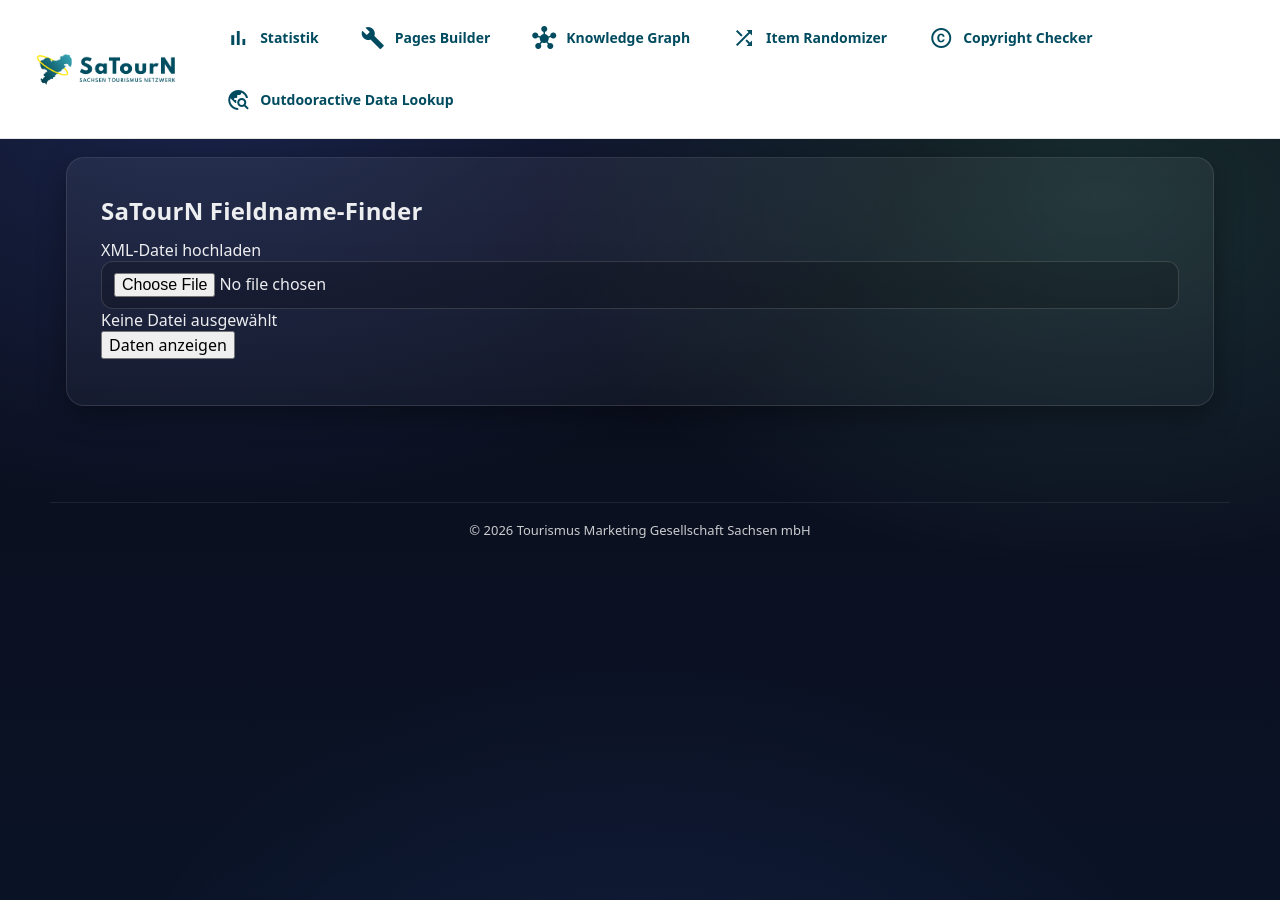
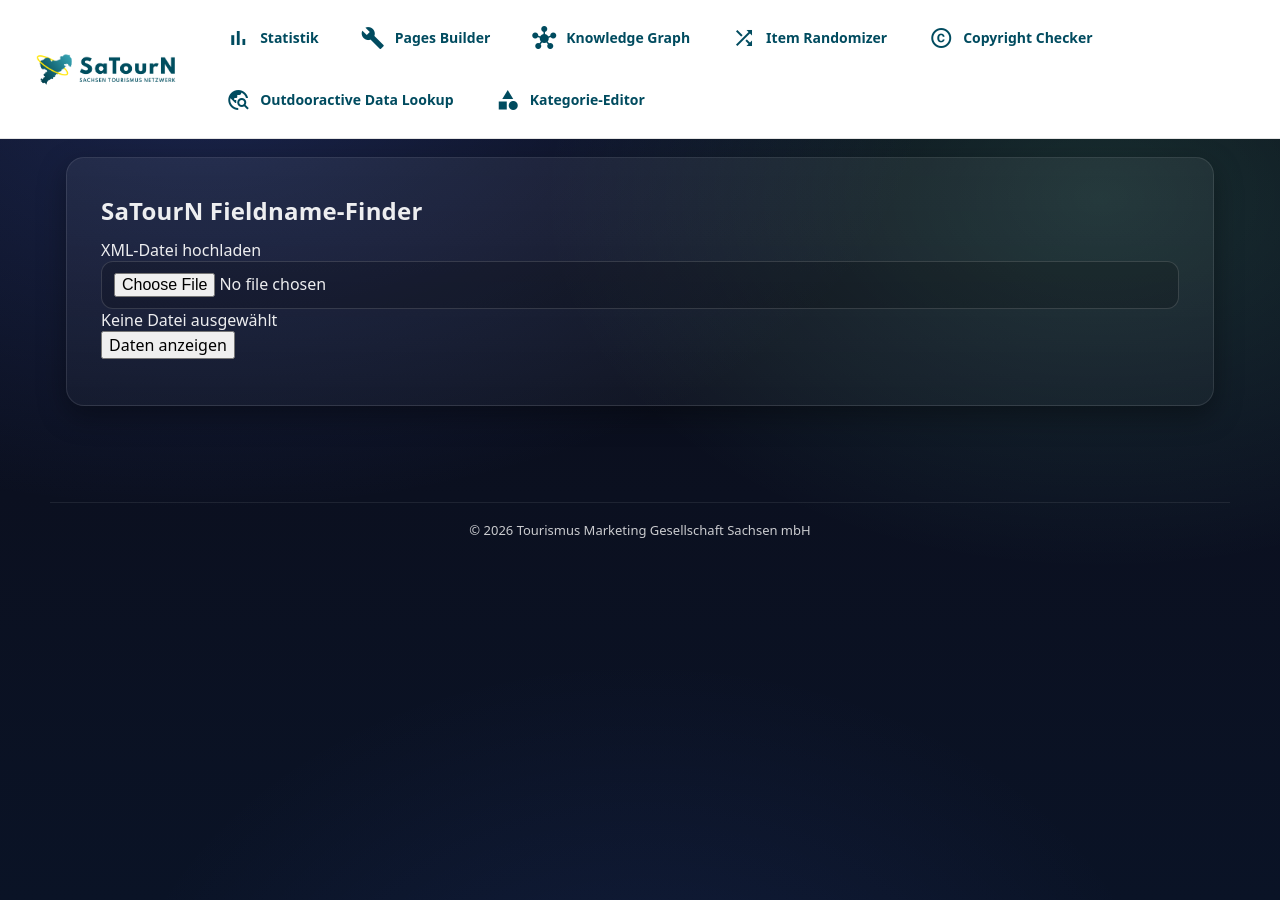
Before and after one commit to Tim-Meyer-TMGS/SaTourN, a Jekyll site: the page built from Fieldname-Finder/index.html, in a window 1280 px wide. Built offline with Jekyll 4.4.1, drawn with Linux system fonts in a browser that asks for light colours.

Commit message:
Update menu.html

```diff
--- a/_includes/menu.html
+++ b/_includes/menu.html
@@ -36,6 +36,9 @@
       <span class="material-icons menu-icon">travel_explore</span>
       <div class="menu-text">Outdooractive Data Lookup</div>
     </a>
-
+    <a href="{{ site.baseurl }}/Category-Editor/index.html" class="menu-item">
+      <span class="material-icons menu-icon">category</span>
+      <div class="menu-text">Kategorie-Editor</div>
+    </a>
   </div>
 </nav>
```
